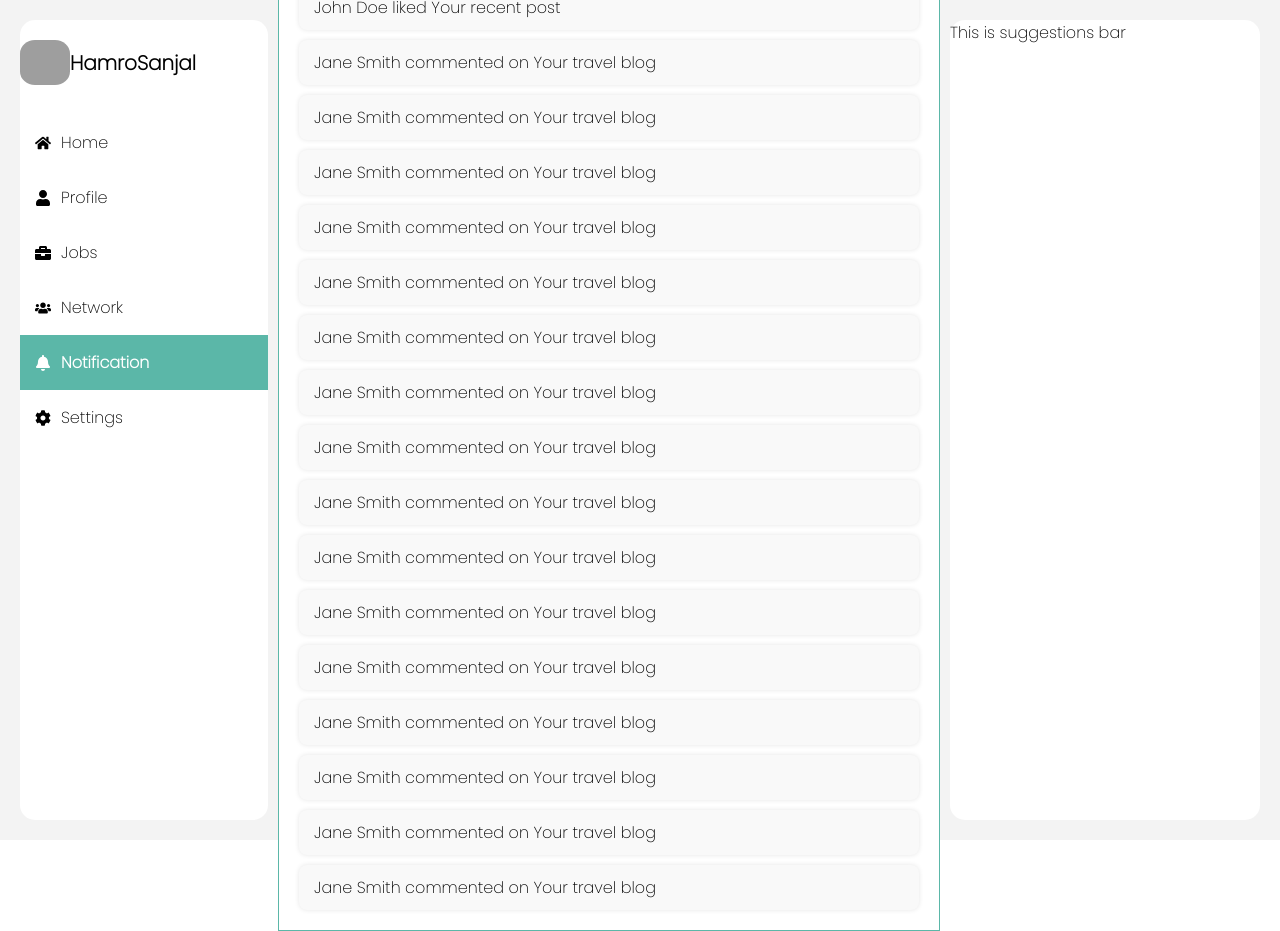
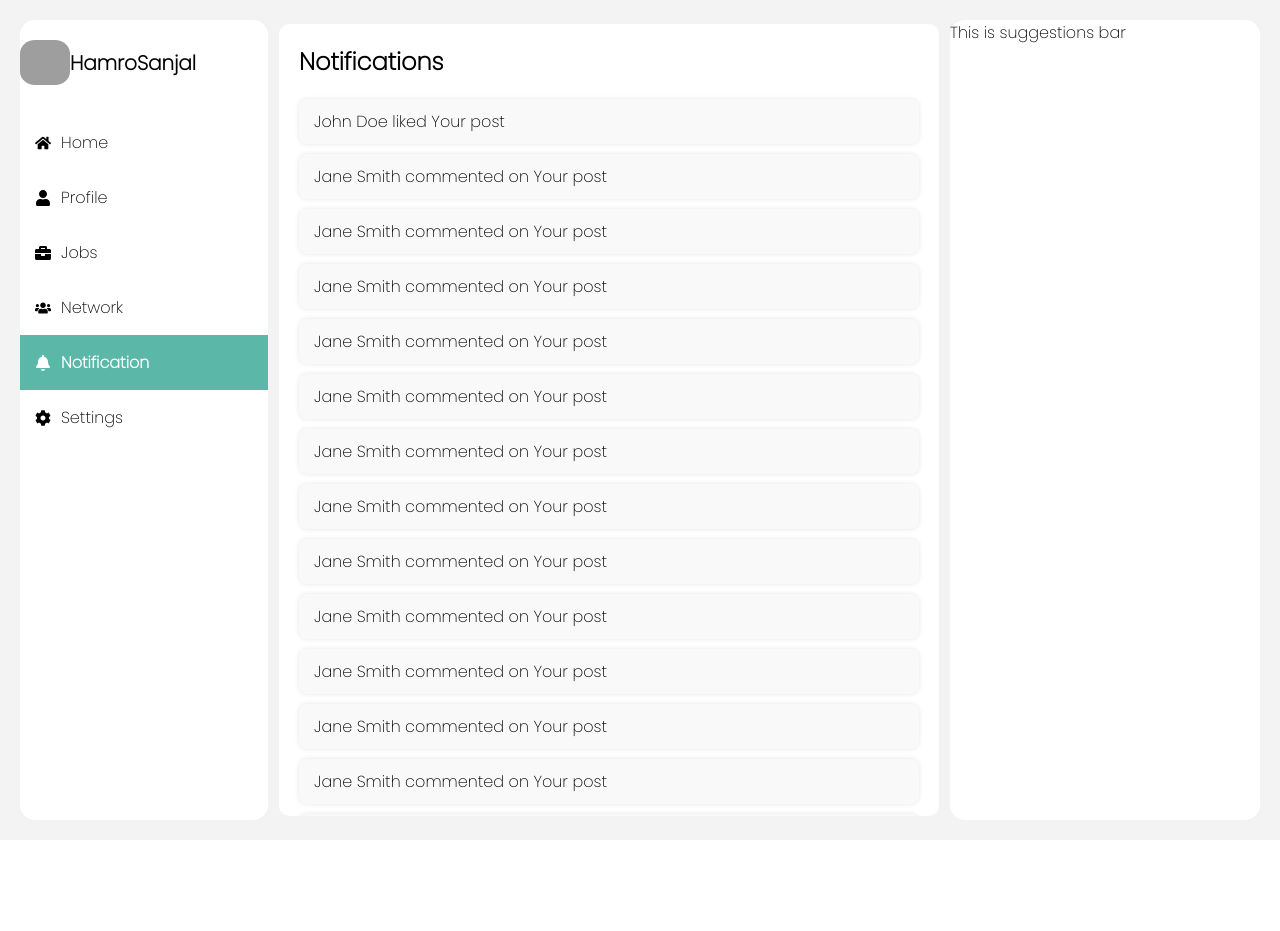
Before and after one commit to neupsulav/professional_networking_platform, a React (Create React App) app in the folder frontend/: page / in a window 1280 px wide. Both pictures are taken after a click on the element "Notification". After the commit the page ends 840 px from the top, so only its background shows below. Built offline with nearby package versions, Linux system fonts and the light colour scheme; grey boxes are pictures that could not be loaded.

Commit message:
Configured css for notification page

```diff
--- a/frontend/src/components/Notifications.jsx
+++ b/frontend/src/components/Notifications.jsx
@@ -2,23 +2,23 @@ import React from "react";
 import NotificationItem from "./NotificationItem";
 
 const notifications = [
-  { id: 1, type: "like", user: "John Doe", post: "Your recent post" },
-  { id: 2, type: "comment", user: "Jane Smith", post: "Your travel blog" },
-  { id: 2, type: "comment", user: "Jane Smith", post: "Your travel blog" },
-  { id: 2, type: "comment", user: "Jane Smith", post: "Your travel blog" },
-  { id: 2, type: "comment", user: "Jane Smith", post: "Your travel blog" },
-  { id: 2, type: "comment", user: "Jane Smith", post: "Your travel blog" },
-  { id: 2, type: "comment", user: "Jane Smith", post: "Your travel blog" },
-  { id: 2, type: "comment", user: "Jane Smith", post: "Your travel blog" },
-  { id: 2, type: "comment", user: "Jane Smith", post: "Your travel blog" },
-  { id: 2, type: "comment", user: "Jane Smith", post: "Your travel blog" },
-  { id: 2, type: "comment", user: "Jane Smith", post: "Your travel blog" },
-  { id: 2, type: "comment", user: "Jane Smith", post: "Your travel blog" },
-  { id: 2, type: "comment", user: "Jane Smith", post: "Your travel blog" },
-  { id: 2, type: "comment", user: "Jane Smith", post: "Your travel blog" },
-  { id: 2, type: "comment", user: "Jane Smith", post: "Your travel blog" },
-  { id: 2, type: "comment", user: "Jane Smith", post: "Your travel blog" },
-  { id: 2, type: "comment", user: "Jane Smith", post: "Your travel blog" },
+  { id: 1, type: "like", user: "John Doe", post: "Your post" },
+  { id: 2, type: "comment", user: "Jane Smith", post: "Your post" },
+  { id: 2, type: "comment", user: "Jane Smith", post: "Your post" },
+  { id: 2, type: "comment", user: "Jane Smith", post: "Your post" },
+  { id: 2, type: "comment", user: "Jane Smith", post: "Your post" },
+  { id: 2, type: "comment", user: "Jane Smith", post: "Your post" },
+  { id: 2, type: "comment", user: "Jane Smith", post: "Your post" },
+  { id: 2, type: "comment", user: "Jane Smith", post: "Your post" },
+  { id: 2, type: "comment", user: "Jane Smith", post: "Your post" },
+  { id: 2, type: "comment", user: "Jane Smith", post: "Your post" },
+  { id: 2, type: "comment", user: "Jane Smith", post: "Your post" },
+  { id: 2, type: "comment", user: "Jane Smith", post: "Your post" },
+  { id: 2, type: "comment", user: "Jane Smith", post: "Your post" },
+  { id: 2, type: "comment", user: "Jane Smith", post: "Your post" },
+  { id: 2, type: "comment", user: "Jane Smith", post: "Your post" },
+  { id: 2, type: "comment", user: "Jane Smith", post: "Your post" },
+  { id: 2, type: "comment", user: "Jane Smith", post: "Your post" },
 ];
 
 const NotificationPage = () => {
--- a/frontend/src/index.css
+++ b/frontend/src/index.css
@@ -1,4 +1,3 @@
-
 @import url("https://fonts.googleapis.com/css2?family=Josefin+Sans:wght@300&family=Poppins:wght@200&display=swap");
 
 html {
@@ -968,10 +967,9 @@ html {
   width: 100px;
   height: 100px;
 }
-.option h2{
-    font-size: 18px;
-    margin-bottom: 5px;
-
+.option h2 {
+  font-size: 18px;
+  margin-bottom: 5px;
 }
 
 .option h3 {
@@ -980,7 +978,7 @@ html {
 
 .option p {
   font-size: 14px;
-    color: #555;
+  color: #555;
 }
 
 .option button {
@@ -1032,6 +1030,7 @@ h1 {
   border-radius: 8px;
   box-shadow: 0 0 5px rgba(0, 0, 0, 0.1);
   transition: background-color 0.3s ease;
+  cursor: pointer;
 }
 
 .notification-item p {
@@ -1047,7 +1046,13 @@ h1 {
   padding: 20px;
   background-color: white;
   width: 50%;
-  border: 1px solid var(--primary-color);
+  height: 94%;
+  overflow-y: scroll;
+  border-radius: 10px;
+}
+
+.notification-page::-webkit-scrollbar {
+  visibility: hidden;
 }
 
 .notifications-list {
```
